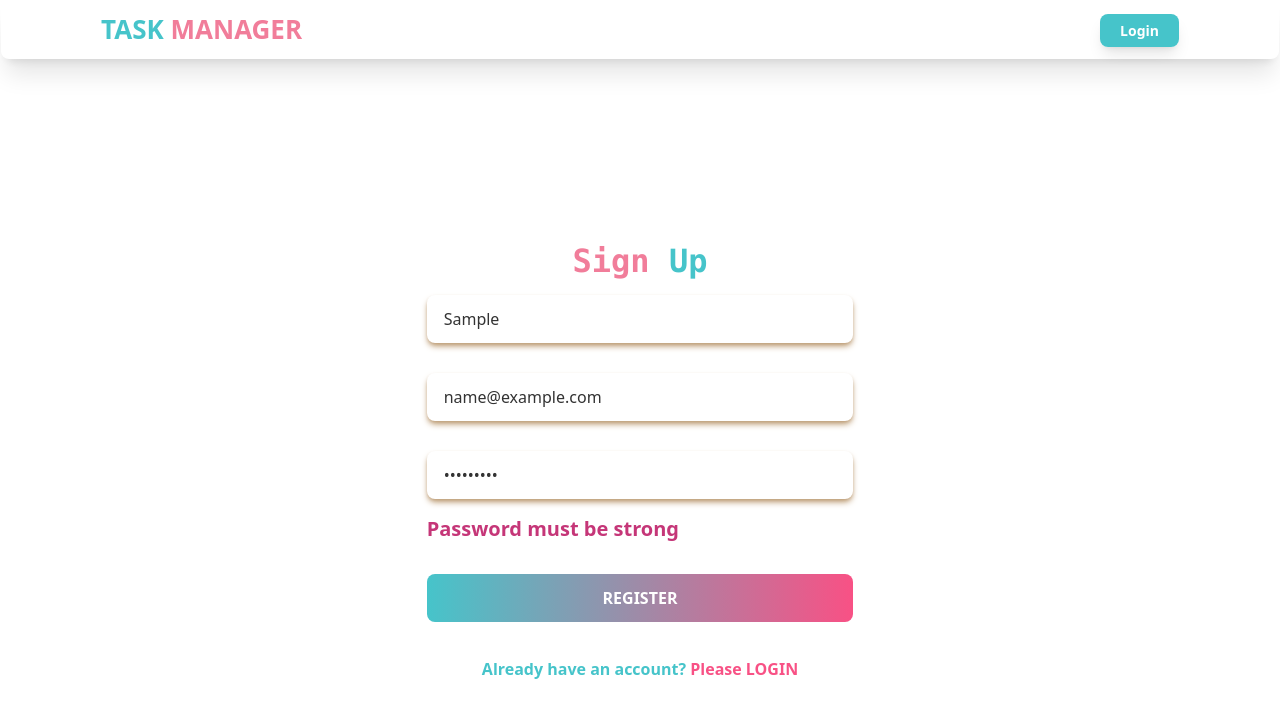
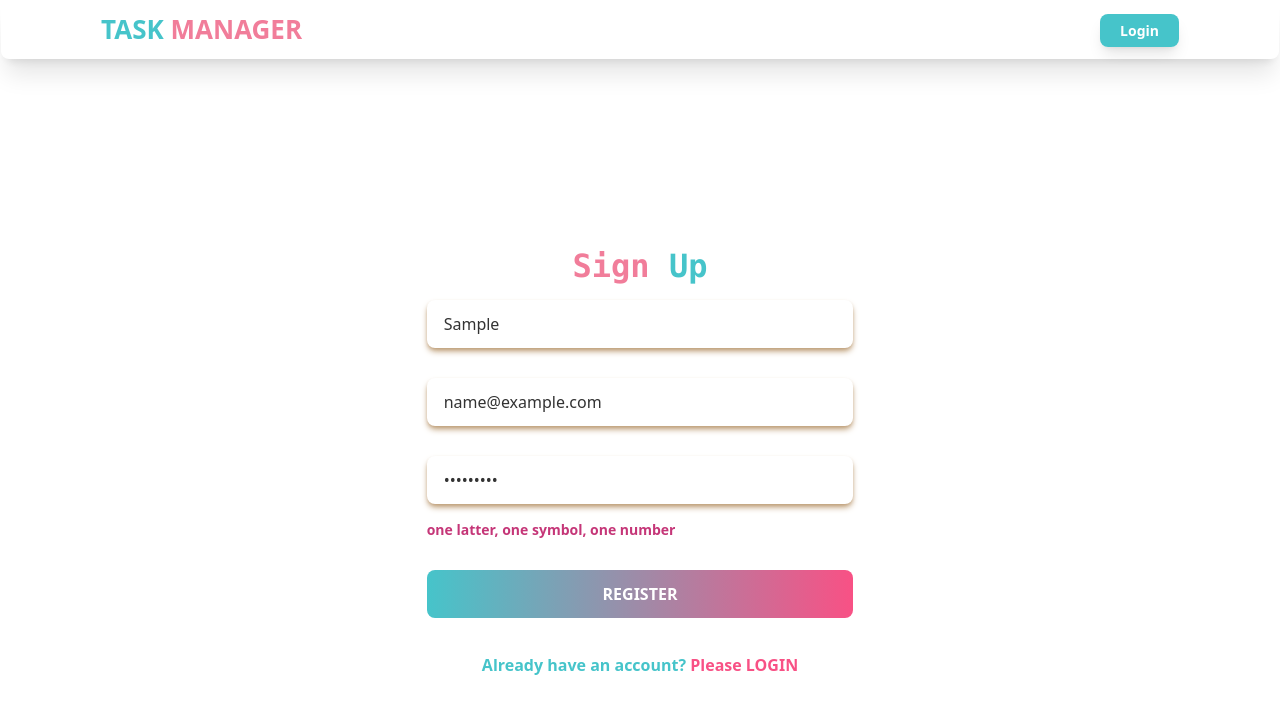
Before and after one commit to MahfujAhsan/task-dashboard, a React (Create React App) app: page /signup in a window 1280 px wide. Both pictures are taken after typing "Sample", "name@example.com", "Sample123" into the empty fields and a click on the input "Register". Shown: the top 718 px of the page. Built offline with nearby package versions, Linux system fonts and the light colour scheme; no server answers.

Commit message:
error text updated

```diff
--- a/src/Login/SignIn.js
+++ b/src/Login/SignIn.js
@@ -58,12 +58,12 @@ const SignIn = () => {
                     <form onSubmit={handleSubmit(onSubmit)}>
                         <div className="form-control w-full mx-auto my-[10px]">
                             <input {...register("email", { required: "Email is Required*" })} type="text" className="input w-full shadow-md shadow-accent focus:outline-none" placeholder='Email' />
-                            {errors.email && <p className="font-caveat text-[14px] mt-[8px] ml-[4px] font-bold text-error">{errors.email.message}</p>}
+                            {errors.email && <p className="text-[14px] mt-[8px] ml-[4px] font-bold text-error">{errors.email.message}</p>}
                         </div>
 
                         <div className="form-control w-full mx-auto my-[20px]">
                             <input {...register("password", { required: "Password is Required*", minLength: { value: 6, message: "6 char required" } })} type="password" className="input w-full shadow-md shadow-accent focus:outline-none" placeholder='Password' />
-                            {errors.password && <p className="font-caveat text-[14px] mt-[8px] ml-[4px] font-bold text-error">{errors.password.message}</p>}
+                            {errors.password && <p className="text-[14px] mt-[8px] ml-[4px] font-bold text-error">{errors.password.message}</p>}
                         </div>
                             <label className="label cursor-pointer">
                                 <span className="label-text text-[16px] mt-[10px] font-semibold text-[#808080]">Forgot Password?</span>
--- a/src/SignUp/SignUp.js
+++ b/src/SignUp/SignUp.js
@@ -71,17 +71,17 @@ const SignUp = () => {
                         <h3 className='text-[32px] text-center font-mono font-semibold'><span className='text-[#F17D9A]'>Sign</span> <span className='text-[#46C4CA]'>Up</span></h3>
                         <div className="form-control w-full mx-auto my-[10px]">
                             <input {...register("name", { required: "Name is Required*" })} type="text" className="input w-full shadow-md shadow-accent focus:outline-none" placeholder='Your Name' />
-                            {errors.name && <p className="text-[20px] mt-[15px] font-bold text-error">{errors.name.message}</p>}
+                            {errors.name && <p className="text-[14px] mt-[15px] font-bold text-error">{errors.name.message}</p>}
                         </div>
 
                         <div className="form-control w-full mx-auto my-[30px]">
                             <input {...register("email", { required: "Email is Required*" })} type="text" className="input w-full shadow-md shadow-accent focus:outline-none" placeholder='Email Address' />
-                            {errors.email && <p className="text-[20px] mt-[15px] font-bold text-error">{errors.email.message}</p>}
+                            {errors.email && <p className="text-[14px] mt-[15px] font-bold text-error">{errors.email.message}</p>}
                         </div>
 
                         <div className="form-control w-full mx-auto my-[10px]">
-                            <input {...register("password", { required: "Password is Required*", minLength: { value: 6, message: "6 char required" }, pattern: { value: /(?=.*[A-Z])(?=.*[!@#$&*])(?=.*[0-9])/, message: "Password must be strong" } })} type="password" placeholder='Password (ex: M@2288)' className="input w-full shadow-md shadow-accent focus:outline-none" />
-                            {errors.password && <p className="text-[20px] mt-[15px] font-bold text-error">{errors.password.message}</p>}
+                            <input {...register("password", { required: "Password is Required*", minLength: { value: 6, message: "6 char required" }, pattern: { value: /(?=.*[A-Z])(?=.*[!@#$&*])(?=.*[0-9])/, message: "one latter, one symbol, one number" } })} type="password" placeholder='Password (ex: M@2288)' className="input w-full shadow-md shadow-accent focus:outline-none" />
+                            {errors.password && <p className="text-[14px] mt-[15px] font-bold text-error">{errors.password.message}</p>}
                         </div>
 
                         <div className="form-control w-12/12 mx-auto  mt-[25px]">
```
